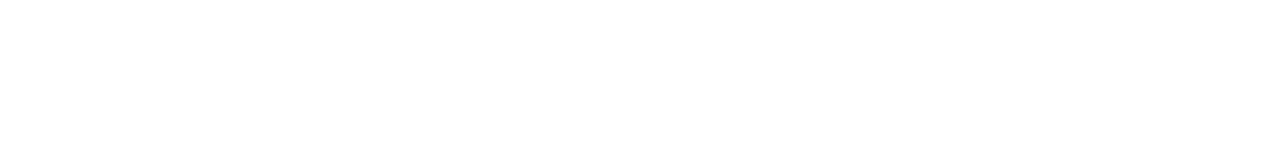
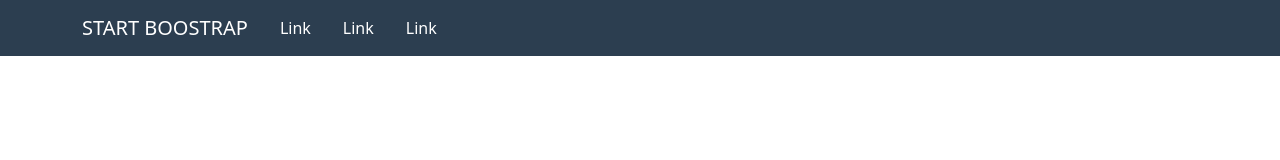
Before and after one commit to MarcoRinaldi98/html-css-bootstrap-freelancer, a plain HTML site: page index.html in a window 1280 px wide. Drawn offline with nearby package versions, Linux system fonts and the light colour scheme.

Commit message:
prova inserimento header boostrap

```diff
--- a/css/style.css
+++ b/css/style.css
@@ -5,9 +5,26 @@
     padding: 0;
     box-sizing: border-box;
 }
+/* debug */
+.debug .box {
+    background-color: red;
+}
+
+/* variabili */
+:root {
+    --header-bgcolor: #2c3e50;
+    --white-color: #fff;
+}
 
 
 /* Regole CSS generali */
 html{
     font-family: sans-serif;
 }
+
+.ms_bg_primary {
+    background-color: var(--header-bgcolor);
+}
+.ms_c_white {
+    color: var(--white-color);
+}
--- a/index.html
+++ b/index.html
@@ -14,7 +14,32 @@
 </head>
 <body class="debug">
     <header>
+        <nav class="navbar navbar-expand-lg ms_bg_primary">
+            <div class="container">
+                <a class="navbar-brand ms_c_white" href="#">
+                    START BOOSTRAP
+                </a>
 
+                <button class="navbar-toggler" type="button" data-bs-toggle="collapse" data-bs-target="#navbarSupportedContent" aria-controls="navbarSupportedContent" aria-expanded="false" aria-label="Toggle navigation">
+                    <span class="navbar-toggler-icon"></span>
+                  </button>
+
+                <div class="collapse navbar-collapse" id="navbarSupportedContent">
+
+                    <ul class="nav d-flex">
+                        <li class="nav-item">
+                          <a class="nav-link ms_c_white" href="#">Link</a>
+                        </li>
+                        <li class="nav-item">
+                          <a class="nav-link ms_c_white" href="#">Link</a>
+                        </li>
+                        <li class="nav-item">
+                          <a class="nav-link ms_c_white" href="#">Link</a>
+                        </li>
+                    </ul>
+                </div>
+            </div>
+        </nav>
     </header>
 
     <main>
```
